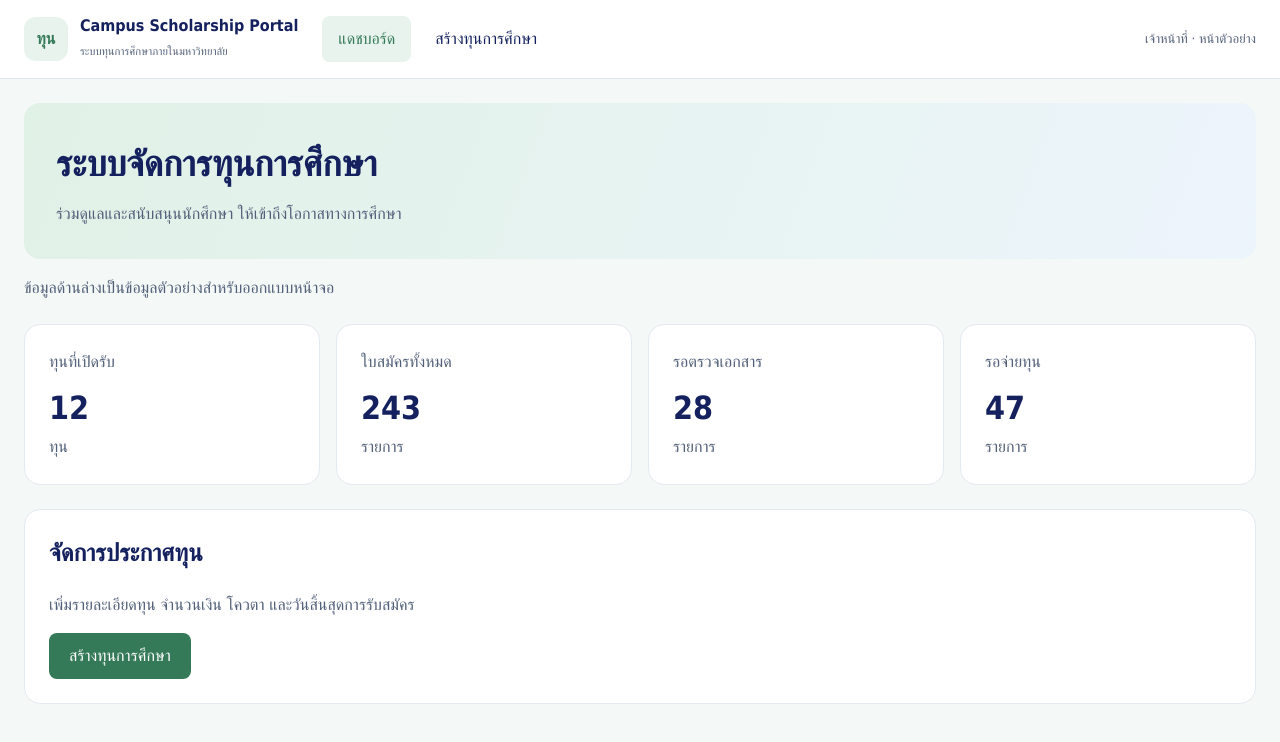
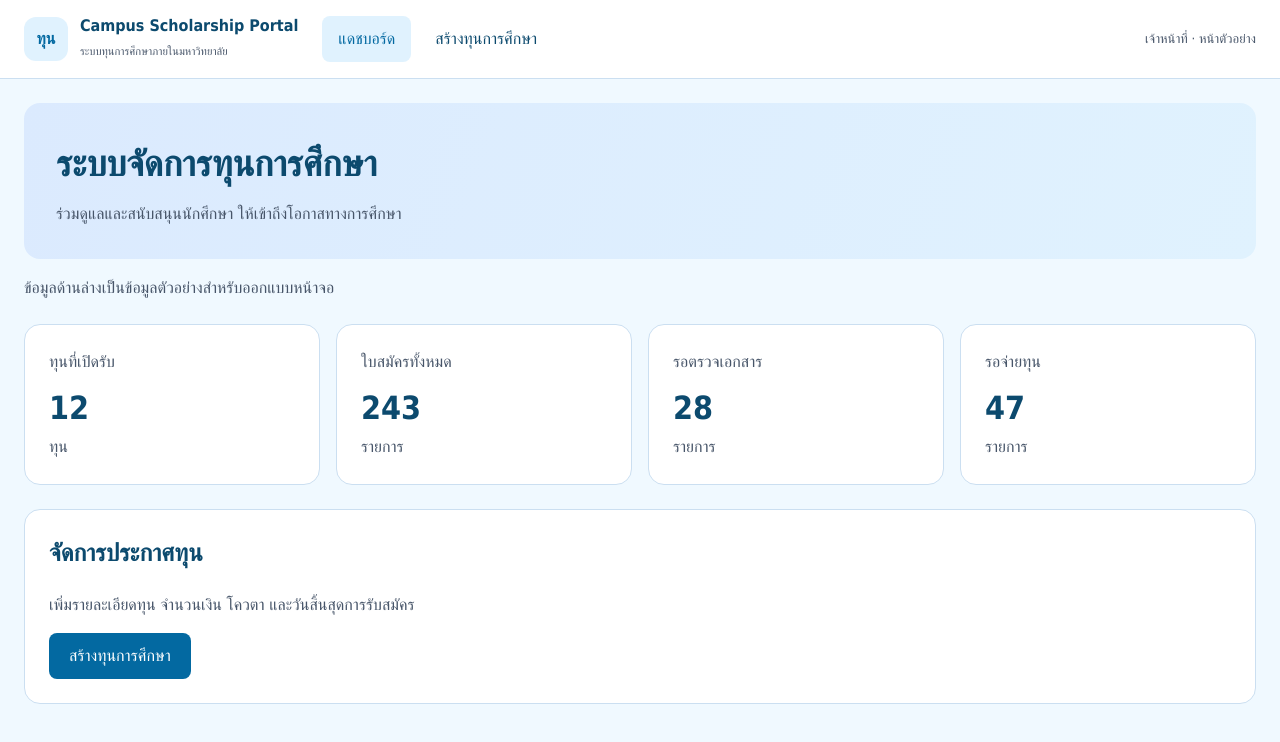
Before and after one commit to TeepakornJongjit/The_Project, a React (Vite) app: page / in a window 1280 px wide. Shown: the top 742 px of the page. Built offline with nearby package versions, Linux system fonts and the light colour scheme.

Commit message:
style: change shared UI to blue theme

```diff
--- a/src/pages/CreateScholarship.jsx
+++ b/src/pages/CreateScholarship.jsx
@@ -20,8 +20,8 @@ export default function CreateScholarship() {
   };
 
   return (
-    <div style={{ maxWidth: '600px', margin: '40px auto', padding: '24px', background: '#fff', borderRadius: '8px', boxShadow: '0 4px 6px rgba(0,0,0,0.1)' }}>
-      <h2 style={{ marginBottom: '20px', color: '#333' }}>สร้างทุนการศึกษา</h2>
+    <div style={{ maxWidth: '600px', margin: '40px auto', padding: '24px', background: 'var(--surface)', borderRadius: '8px', boxShadow: '0 4px 6px rgba(0,0,0,0.1)' }}>
+      <h2 style={{ marginBottom: '20px', color: 'var(--heading)' }}>สร้างทุนการศึกษา</h2>
       <form onSubmit={handleSubmit} style={{ display: 'flex', flexDirection: 'column', gap: '16px' }}>
         <div>
           <label style={{ display: 'block', marginBottom: '6px', fontWeight: 'bold' }}>ชื่อทุน:</label>
@@ -30,7 +30,7 @@ export default function CreateScholarship() {
             name="title"
             value={formData.title}
             onChange={handleChange}
-            style={{ width: '100%', padding: '10px', borderRadius: '4px', border: '1px solid #ccc' }}
+            style={{ width: '100%', padding: '10px', borderRadius: '4px', border: '1px solid var(--field-border)' }}
             required
           />
         </div>
@@ -42,7 +42,7 @@ export default function CreateScholarship() {
             name="amount"
             value={formData.amount}
             onChange={handleChange}
-            style={{ width: '100%', padding: '10px', borderRadius: '4px', border: '1px solid #ccc' }}
+            style={{ width: '100%', padding: '10px', borderRadius: '4px', border: '1px solid var(--field-border)' }}
             required
           />
         </div>
@@ -54,7 +54,7 @@ export default function CreateScholarship() {
             name="quota"
             value={formData.quota}
             onChange={handleChange}
-            style={{ width: '100%', padding: '10px', borderRadius: '4px', border: '1px solid #ccc' }}
+            style={{ width: '100%', padding: '10px', borderRadius: '4px', border: '1px solid var(--field-border)' }}
             required
           />
         </div>
@@ -66,7 +66,7 @@ export default function CreateScholarship() {
             name="deadline"
             value={formData.deadline}
             onChange={handleChange}
-            style={{ width: '100%', padding: '10px', borderRadius: '4px', border: '1px solid #ccc' }}
+            style={{ width: '100%', padding: '10px', borderRadius: '4px', border: '1px solid var(--field-border)' }}
             required
           />
         </div>
@@ -78,13 +78,14 @@ export default function CreateScholarship() {
             value={formData.description}
             onChange={handleChange}
             rows="4"
-            style={{ width: '100%', padding: '10px', borderRadius: '4px', border: '1px solid #ccc' }}
+            style={{ width: '100%', padding: '10px', borderRadius: '4px', border: '1px solid var(--field-border)' }}
           />
         </div>
 
         <button
           type="submit"
-          style={{ background: '#2563eb', color: '#fff', padding: '12px', border: 'none', borderRadius: '4px', fontWeight: 'bold', cursor: 'pointer' }}
+          className="primary-button"
+          style={{ color: '#fff', padding: '12px', border: 'none', borderRadius: '4px', fontWeight: 'bold', cursor: 'pointer' }}
         >
           บันทึกทุนการศึกษา
         </button>
--- a/src/styles/global.css
+++ b/src/styles/global.css
@@ -1,11 +1,15 @@
 :root {
-    --primary: #357a58;
-    --primary-soft: #e7f3ec;
-    --heading: #14215e;
-    --text: #526079;
-    --background: #f4f8f6;
+    --primary: #0369a1;
+    --primary-hover: #075985;
+    --primary-soft: #e0f2fe;
+    --heading: #0c4a6e;
+    --text: #475569;
+    --background: #f0f9ff;
     --surface: #ffffff;
-    --border: #e3e9ee;
+    --border: #cbdff1;
+    --field-border: #7c9db8;
+    --banner-start: #dbeafe;
+    --banner-end: #e0f2fe;
 }
 
 * {
@@ -32,7 +36,7 @@ button {
 }
 
 :focus-visible {
-    outline: 3px solid #2563eb;
+    outline: 3px solid var(--primary);
     outline-offset: 3px;
 }
 
@@ -112,7 +116,7 @@ button {
 .welcome-banner {
     padding: 32px;
     border-radius: 16px;
-    background: linear-gradient(110deg, #e0f1e6, #edf5fc);
+    background: linear-gradient(110deg, var(--banner-start), var(--banner-end));
 }
 
 .welcome-banner h1 {
@@ -161,7 +165,7 @@ button {
 }
 
 .primary-button:hover {
-    background: #286044;
+    background: var(--primary-hover);
 }
 
 @media (max-width: 900px) {
```
